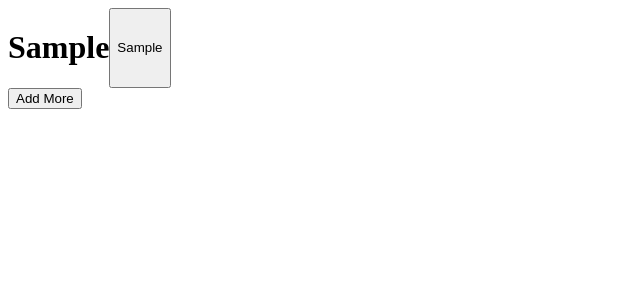
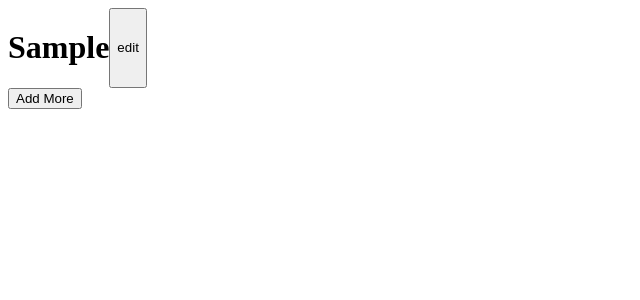
Before and after one commit to spectre-xenon/cv-maker, a React (Vite) app: page / in a window 1280 px wide. Both pictures are taken after typing "Sample" into the empty fields and a click on the button "Add". Shown: the top 300 px of the page, without its empty margins (0-640 px from the left). Built offline with nearby package versions, Linux system fonts and the light colour scheme.

Commit message:
changed edit butt name to edit, duh

```diff
--- a/src/components/MultiJob.jsx
+++ b/src/components/MultiJob.jsx
@@ -37,7 +37,7 @@ function MultiItem({ itemArr, setItemArr }) {
           <div key={item} style={{ display: "flex" }}>
             <h1>{item}</h1>
             <button onClick={editButt} value={index}>
-              {item}
+              edit
             </button>
           </div>
         ))}
```
